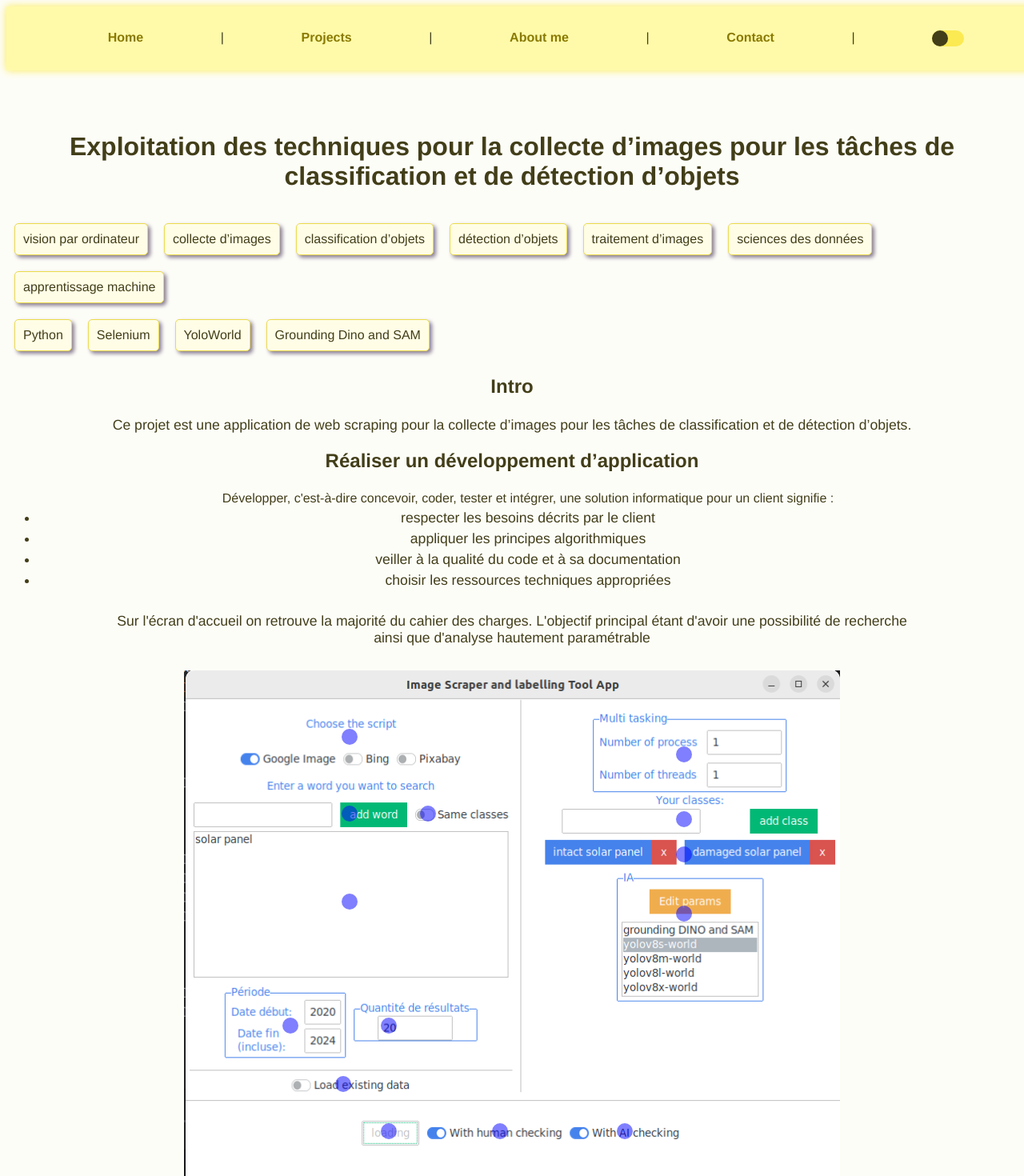
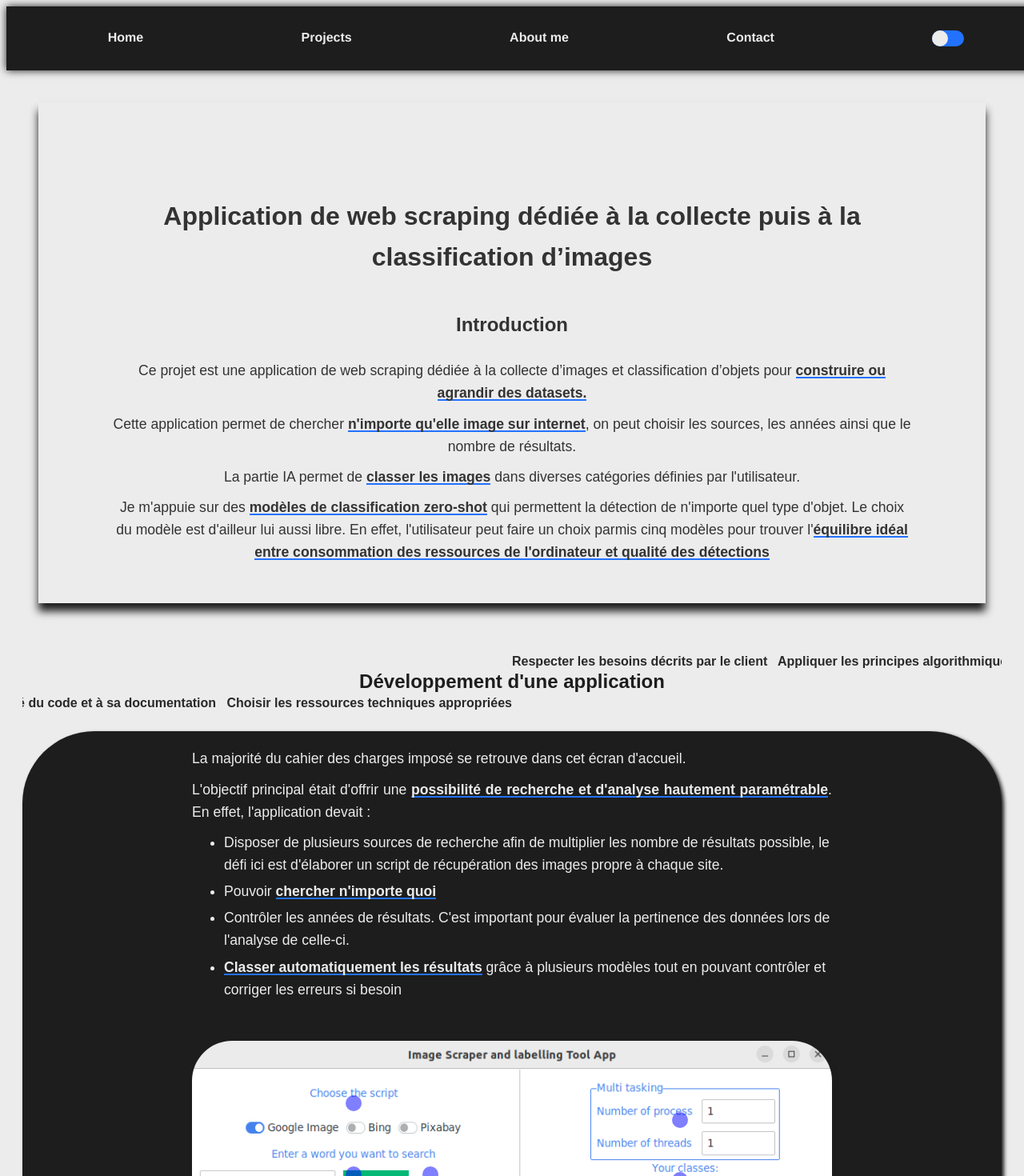
Before and after one commit to EnzoBellicaud/portfolio, a Vue app: page /projects/stageWebScraping in a window 1280 px wide. Shown: the top 1470 px of the page at 80% size. Built offline with nearby package versions, Linux system fonts and the light colour scheme.

Commit message:
v2 portfolio stage

```diff
--- a/src/App.vue
+++ b/src/App.vue
@@ -9,7 +9,7 @@
     </nav>
     <router-view/>
     <footer>
-      Contactez moi
+      Enzo Bellicaud
     </footer>
   </div>
 </template>
@@ -33,36 +33,15 @@ export default {
 
 <style>
 :root {
-  --yellowback1 : #FDFDF8;
-  --yellowback2 : #FFFDE6;
-  --yellowIC1 : #FFFAAA;
-  --yellowIC2 : #FFF380;
-  --yellowIC3 : #FBEA52;
-  --yellowborder1 : #EBDB4D;
-  --yellowborder2 : #DACD52;
-  --yellowborder3 : #C7B600;
-  --yellowsolid1 : #FFE900;
-  --yellowsolid2 : #F9E000;
-  --yellowtext1 : #8A7A00;
-  --yellowtext2 : #423E19;
-
-  --grayback1 : #FDFCFE;
-  --grayback2 : #FAF8FC;
-  --grayIC1 : #F2EFF5;
-  --grayIC2 : #EBE6EF;
-  --grayIC3 : #E5DEE9;
-  --grayborder1 : #DED7E4;
-  --grayborder2 : #D4CBDB;
-  --grayborder3 : #C2B6CC;
-  --graysolid1 : #94889E;
-  --graysolid2 : #897E92;
-  --graytext1 : #696070;
-  --graytext2 : #231D27;
+  --noir1 : #1D1D1D;
+  --noir2 : #292929;
+  --bleu1 : #2272FF;
+  --blanc1 : #ececec;
 }
 
 :root[data-theme="dark"] {
-  --yellowback1 : #12110B;
-  --yellowback2 : #19180F;
+  --background1 : #12110B;
+  --background2 : #19180F;
   --yellowIC1 : #282406;
   --yellowIC2 : #332D00;
   --yellowIC3 : #3E3700;
@@ -74,44 +53,30 @@ export default {
   --yellowtext1 : #F3E248;
   --yellowtext2 : #F4EEB4;
 
-  --grayback1 : #121014;
-  --grayback2 : #1B181D;
-  --grayIC1 : #252127;
-  --grayIC2 : #2D2831;
-  --grayIC3 : #352E39;
-  --grayborder1 : #3E3744;
-  --grayborder2 : #4D4454;
-  --grayborder3 : #685B71;
-  --graysolid1 : #766980;
-  --graysolid2 : #83768E;
-  --graytext1 : #BBAFC4;
-  --graytext2 : #EFEDF1;
 }
 
 html {
-  background-color: var(--yellowback1);
-  color: var(--yellowtext2);
+  background-color: var(--blanc1);
+  color: var(--noir1);
 }
 
 #app {
   font-family: Avenir, Helvetica, Arial, sans-serif;
   -webkit-font-smoothing: antialiased;
   -moz-osx-font-smoothing: grayscale;
-  text-align: center;
-
 }
 
 nav {
   width: 100%;
   padding: 30px;
-  background-color: var(--yellowIC1);
+  background-color: var(--noir1);
   display: flex;
   justify-content: space-evenly;
-  box-shadow: var(--yellowIC3) 0px 0px 10px;
+  box-shadow: var(--noir1) 0px 0px 10px;
 }
 
 a {
-  color: var(--yellowtext1);
+  color: var(--blanc1);
 }
 
 nav a {
@@ -120,24 +85,24 @@ nav a {
 }
 
 nav a.router-link-exact-active {
-  color: var(--yellowtext2);
+  color: var(--bleu1);
 }
 
 nav a:hover {
-  color: var(--yellowtext2);
+  color: var(--bleu1);
 }
 
 footer {
   width: 100%;
-  background-color: var(--yellowIC1);
-  color: var(--yellowtext1);
+  background-color: var(--noir1);
+  color: var(--blanc1);
   padding: 20px;
   text-align: center;
 }
 
 .toggleMode {
-  background-color: var(--yellowIC3);
-  color: var(--yellowtext2);
+  background-color: var(--bleu1);
+  color: var(--blanc1);
   border: none;
   border-radius: 90px;
   cursor: pointer;
@@ -151,7 +116,7 @@ footer {
 }
 
 .slider {
-  background-color: var(--yellowtext2);
+  background-color: var(--blanc1);
   border-radius: 90px;
   height: 20px;
   width: 20px;
@@ -161,18 +126,19 @@ h2 {
   font-size: 2em;
   padding: 50px 20px 20px 20px;
   margin-bottom: 10px;
-  color: var(--yellowtext2);
   text-align: center;
 }
 
 h3 {
   font-size: 1.5em;
   margin-top: 20px;
+  text-align: center;
 }
 
 p {
   font-size: 1.1em;
   margin: 10px 0;
+  text-align: justify;
 }
 
 ul {
--- a/src/components/ImageWithBubbles.vue
+++ b/src/components/ImageWithBubbles.vue
@@ -76,6 +76,7 @@ export default {
 .main-image {
   width: 100%;
   display: block;
+  border-radius: 50px;
 }
 
 .bubble {
@@ -89,7 +90,8 @@ export default {
 
 .description {
   margin-top: 20px;
-  background-color: var(--yellowback2);
+  background-color: var(--noir1);
+  color: var(--blanc1);
   padding: 10px;
   border-radius: 5px;
   box-shadow: 0 0 10px rgba(0, 0, 0, 0.5);
--- a/src/components/ListePuce.vue
+++ b/src/components/ListePuce.vue
@@ -24,9 +24,9 @@ export default {
   .puce {
     margin: 10px;
     padding: 10px;
-    background-color: var(--yellowback2);
-    border: 1px solid var(--yellowborder1);
+    background-color: var(--noir2);
+    color: var(--blanc1);
     border-radius: 5px;
-    box-shadow: 3px 3px 5px var(--graysolid2) ;
+    box-shadow: 3px 3px 5px var(--noir2) ;
   }
 </style>
--- a/src/views/projects/ProjectsList.vue
+++ b/src/views/projects/ProjectsList.vue
@@ -1,11 +1,10 @@
 <template>
   <div>
-    <div class="projet">
-      <router-link to="/projects/stageWebScraping">
+    <div >
+      <router-link to="/projects/stageWebScraping" class="projet">
         <div class="card">
           <img src="@/assets/MainAfter.webp" alt="TODO"/>
-          <div class="card-text">
-            <p>Voici le texte qui apparaît en glissant par la droite</p>
+          <div class="card-text"><p class="description">Voici le texte qui apparaît en glissant par la droite</p>
           </div>
         </div>
         <div class="credits">
@@ -22,9 +21,9 @@
   margin: 200px;
   display: flex;
   align-items: center;
-  background-color: var(--yellowback2);
+  background-color: var(--blanc1);
   width: 50%; /* Ajustez selon vos besoins */
-  height: 50%; /* Ajustez selon vos besoins */
+  height: 350px; /* Ajustez selon vos besoins */
 }
 .card {
   position: relative;
@@ -46,26 +45,38 @@
   right: -100%; /* Commence en dehors de la carte */
   width: 100%;
   height: 100%;
-  background: var(--yellowback2);
-  color: var(--yellowtext2);
+  background: var(--noir1);
+  color: var(--blanc1);
   display: flex;
   align-items: center;
-  justify-content: center;
+  justify-content: start;
   transition: right 0.5s ease;
   box-sizing: border-box;
   border-radius: 15px 0 0 15px;
 }
 
+.description {
+  width: 75%;
+  text-align: center;
+}
+
 .card:hover .card-text {
   right: -25%; /* Texte glisse en chevauchant l'image */
 }
+h2 {
+  padding-top: 0;
+}
 .credits {
   display: flex;
-  padding: 40px;
+  height: 100%;
   flex-direction: column;
-  background: var(--yellowback2);
-  color: var(--yellowtext2);
+  background: var(--noir1);
+  color: var(--blanc1);
+  align-items: center;
+  justify-content: center;
+  border-radius: 0 15px 15px 0;
 }
+
 </style>
 
 <script>
--- a/src/views/projects/StageWebScraping.vue
+++ b/src/views/projects/StageWebScraping.vue
@@ -1,62 +1,92 @@
 <template>
-  <div>
-    <h2>
-      Exploitation des techniques pour la collecte d’images
-      pour les tâches de classification et de détection d’objets
-    </h2>
-    <ListePuce :mots="['vision par ordinateur', 'collecte d’images',
-    'classification d’objets', 'détection d’objets','traitement d’images',
-    'sciences des données', 'apprentissage machine']"/>
-    <ListePuce :mots="['Python', 'Selenium','YoloWorld', 'Grounding Dino and SAM']"/>
+  <div class="content">
+
+    <div class="titles">
+
+
+      <div class="shadow-top">
+        <h2>
+          Application de web scraping dédiée à la collecte puis à la classification d’images
+        </h2>
+        <h3 >Introduction</h3>
+        <div class="intro">
+          <p class="soustitre">Ce projet est une application de web scraping dédiée à la collecte d’images et classification d’objets pour <span class="important">construire ou agrandir des datasets.</span></p>
+          <p class="soustitre">Cette application permet de chercher <span class="important">n'importe qu'elle image sur internet</span>, on peut choisir les sources, les années ainsi que le nombre de résultats.</p>
+          <p class="soustitre">La partie IA permet de <span class="important">classer les images</span> dans diverses catégories définies par l'utilisateur.</p>
+          <p class="soustitre"> Je m'appuie sur des <span class="important">modèles de classification zero-shot</span> qui permettent la détection de n'importe quel type d'objet. Le choix du modèle est d'ailleur lui aussi libre. En effet, l'utilisateur peut faire un choix parmis cinq modèles pour trouver l'<span class="important">équilibre idéal entre consommation des ressources de l'ordinateur et qualité des détections</span></p>
+        </div>
+      </div>
+    </div>
+
     <div>
-      <h3>Intro</h3>
-      <p>
-        Ce projet est une application de web scraping pour la collecte d’images pour les tâches de classification et de détection d’objets.
-      </p>
-    </div>
-    <div>
-      <div>
-        <h3>Réaliser un développement d’application</h3>
-        <ul>
-          Développer, c'est-à-dire concevoir, coder, tester et intégrer, une solution informatique pour un client signifie :
-          <li>respecter les besoins décrits par le client</li>
-          <li>appliquer les principes algorithmiques</li>
-          <li>veiller à la qualité du code et à sa documentation</li>
-          <li>choisir les ressources techniques appropriées</li>
-        </ul>
+      <div class="title-container">
+        <h3 class="title">Développement d'une application</h3>
+        <div class="scrolling-text-top">Respecter les besoins décrits par le client &nbsp; Appliquer les principes algorithmiques &nbsp; Veiller à la qualité du code et à sa documentation &nbsp; Choisir les ressources techniques appropriées</div>
+        <div class="scrolling-text-bottom">Respecter les besoins décrits par le client &nbsp; Appliquer les principes algorithmiques &nbsp; Veiller à la qualité du code et à sa documentation &nbsp; Choisir les ressources techniques appropriées</div>
       </div>
-      <div class="container row">
-        <p>Sur l'écran d'accueil on retrouve la majorité du cahier des charges. L'objectif principal étant d'avoir une possibilité de recherche ainsi que d'analyse hautement paramétrable</p>
-        <ImageWithBubbles
+      <div class="container dark row">
+        <div class="description">
+          <p>La majorité du cahier des charges imposé se retrouve dans cet écran d'accueil.</p>
+          <p>L'objectif principal était d'offrir une <span class="important">possibilité de recherche et d'analyse hautement paramétrable</span>. En effet, l'application devait :</p>
+          <ul>
+            <li>Disposer de plusieurs sources de recherche afin de multiplier les nombre de résultats possible, le défi ici est d'élaborer un script de récupération des images propre à chaque site.</li>
+            <li>Pouvoir <span class="important">chercher n'importe quoi</span></li>
+            <li>Contrôler les années de résultats. C'est important pour évaluer la pertinence des données lors de l'analyse de celle-ci.</li>
+            <li><span class="important">Classer automatiquement les résultats</span> grâce à plusieurs modèles tout en pouvant contrôler et corriger les erreurs si besoin</li>
+          </ul>
+        </div>
+          <ImageWithBubbles
             class="image"
             :imageSrc="images[2].src"
             :bubbles="images[2].bubbles"
         />
       </div>
-      <div class="container row-reverse">
-        <p>Si l'utilisateur souhaite controler les résultats, il arrive alors sur cette, nouvelle vue (pour cet exemple, les résultats ont été obtenus avec les paramètres configuré dans le screenshot juste au dessus</p>
+      <div class="container dark row-reverse">
+        <div class="description">
+          <p>Si l'utilisateur souhaite contrôler les résultats, il arrive alors sur cette <span class="important">nouvelle vue.</span></p>
+          <p>Pour cet exemple, les résultats ont été obtenus avec les paramètres configurés dans le screenshot juste au-dessus.</p>
+          <p>Afin de garantir la modularité de l'application j'ai intégré <span class="important">des options et des filtres pour gérer l'affichage</span>. Ainsi il ne reste plus qu'à classer les images en choisissant une classe et en cliquant sur les images correspondantes !</p>
+        </div>
         <ImageWithBubbles
             class="image"
             :imageSrc="images[0].src"
             :bubbles="images[0].bubbles"
         />
       </div>
-      <div class="container row">
+      <div class="title-container">
+        <h3 class="title">Conduire un projet</h3>
+        <div class="scrolling-text-top">communiquer efficacement avec les différents acteurs d'un projet &nbsp; adopter une démarche proactive, créative et critique &nbsp;</div>
+        <div class="scrolling-text-bottom">communiquer efficacement avec les différents acteurs d'un projet &nbsp; adopter une démarche proactive, créative et critique &nbsp;</div>
+      </div>
+      <div class="container dark row">
         <div class="description">
-          <h3>Conduire un projet</h3>
-          <p>
-            Afin de conduire au mieux le projet, je maintenais un journal quotidien des tâches que je réalisais, ainsi que celle qui me restait.
-            Le suivi du projet ce faisait également au travers de commit régulier ainsi qu'une séparation entre branche dev et main afin de toujour garantir une version à jour du logiciel.
-          </p>
+          <p>Pour assurer le suivi du projet, je tenais <span class="important">un journal quotidien</span> des tâches réalisées et de celles restant à accomplir Cette liste comprenait un code couleur pour indiquer mon avancement. Il est ainsi simple de s'appercevoir que j'ai eu un problème avec l'implémentation du modèle anomaly clip.</p>
+          <p><span class="important">Je restais agile</span> car pendant l'avancement de l'application les perspectives de ce qui était possible pouvait évoluer. Pour cela je faisais <span class="important">une démonstration deux fois par semaine</span> minimum dont une souvent le vendredi pour regarder l'avancement de la semaine.</p>
+          <p>Le suivi était également effectué grâce à <span class="important">des commits réguliers</span> et une séparation entre les branches de développement (dev) et principale (main) pour <span class="important">garantir une version toujours stable du logiciel.</span></p>
         </div>
-        <img src="@/assets/stageWebScraping/journalSuivi1.png" alt="screenshot d'une TODO liste" class="illustration">
+        <img src="@/assets/stageWebScraping/journalSuivi1.png"
+             alt="screenshot d'une TODO liste"
+             class="image"
+        >
+      </div>
+    </div>
+    <div class="shadow-bottom">
+      <div>
+        <h3>Conclusion</h3>
+        <p class="soustitre">Cette application vise à se positionner comme un véritable <span class="important">outil de data engineering</span> en englobant la collecte et la classification d'images</p>
+        <p class="soustitre">Pour servir, cette outil doit comprendre toutes les fonctionnalités dont pouvait avoir besoin le chercheur qui l'utilise. Pour cela il a fallut <span class="important">communiquer régulièrement</span> sur les directions que je devais prendre</p>
+        <p class="soustitre">Cette application est encore vouée à évoluer, pour cela j'ai soigné la <span class="important">documentation du code </span> ainsi que fournit des détails sur son utilisation</p>
+        <p class="soustitre">Et pour être facilement utilisable elle devait aussi être claire, il a fallu donc énormément de <span class="important">réflexion sur les scénarios d'utilisation des diverses fonctionnalités</span></p>
+      </div>
+      <div class="keyword">
+        <span>Mots clés</span>
+        <ListePuce :mots="['Python', 'Selenium', 'YoloWorld', 'Grounding Dino and SAM','vision par ordinateur', 'collecte d’images', 'classification d’objets', 'détection d’objets', 'traitement d’images', 'sciences des données', 'apprentissage machine']"/>
       </div>
     </div>
   </div>
+</template>
 
-</template>
 <script>
-
 import ListePuce from "@/components/ListePuce.vue";
 import ImageWithBubbles from "@/components/ImageWithBubbles.vue";
 
@@ -70,13 +100,13 @@ export default {
     return {
       images: [
         {src: 'stageWebScraping/galleryPage1.png', bubbles : [
-            {top: '3%', left: '0.2%', description: 'Menu Option: Ce menu permet de choisir le répertoire de téléchargement des images, la taille des images et le nombre d\'images à afficher dans la gallerie. Il est aussi possible d\'utiliser des raccourcis pour avoir accès à ces paramètres.' },
-            {top: '8%', left: '50%', description: 'Filtres : trois filtres sont disponibles, un par année, un par mot de recherche et un par source' },
-            {top: '15%', left: '50%', description: 'Affichage des options : les options selectionnées par l\'utilisateur sont affichées ici' },
-            {top: '55%', left: '50%', description: "Gallerie d'image : Les images trouvées par le scraper sont affichées ici" },
-            {top: '91%', left: '50%', description: 'Option de sauvegarde: les images peuvent être sauvargées dans le répertoire de téléchargement, dans un csv, dans les deux ou dans aucun des deux (les images seront donc perdues)' },
-            {top: '95%', left: '40%', description: "Retour à l'écran précédent : permet de revenir à l'écran de départ afin de relancer une recherche" },
-            {top: '95%', left: '52%', description: 'Choix de l\'outil de classification: les images peuvent être classée à la main dans le cas où l\'utilisateur n\'est pas satisfait de la classification automatique ou qu\'il ne l\'a pas activée. Pour cela il suffit de choisir une classe et de cliquer sur les images que l\'on veut inscrire dans cette classe' },
+            {top: '3%', left: '0.2%', description: 'Menu Option: Ce menu permet de choisir le répertoire de téléchargement des images, la taille des images et le nombre d\'images à afficher dans la galerie. Il est aussi possible d\'utiliser des raccourcis pour accéder à ces paramètres.' },
+            {top: '8%', left: '50%', description: 'Filtres : Trois filtres sont disponibles, par année, par mot de recherche et par source.' },
+            {top: '15%', left: '50%', description: 'Affichage des options : Les options sélectionnées par l\'utilisateur sont affichées ici.' },
+            {top: '55%', left: '50%', description: 'Galerie d\'images : Les images trouvées par le scraper sont affichées ici.' },
+            {top: '91%', left: '50%', description: 'Options de sauvegarde : Les images peuvent être sauvegardées dans le répertoire de téléchargement, dans un CSV, ou dans les deux. Si aucune option n\'est choisie, les images seront perdues.' },
+            {top: '95%', left: '40%', description: 'Retour à l\'écran précédent : Permet de revenir à l\'écran de départ pour relancer une recherche.' },
+            {top: '95%', left: '52%', description: 'Choix de l\'outil de classification : Les images peuvent être classées manuellement si l\'utilisateur n\'est pas satisfait de la classification automatique ou ne l\'a pas activée. Il suffit de choisir une classe et de cliquer sur les images à classer.' },
           ]
         },
         {src: 'stageWebScraping/galleryPage2.png', bubbles : [
@@ -86,20 +116,19 @@ export default {
         },
         {src: 'stageWebScraping/startingPage1.png', bubbles : [
             {top: '10%', left: '24%', description: 'Choix des sources de recherche'},
-            {top: '23%', left: '24%', description: 'Ajout de mot de recherche' },
-            {top: '23%', left: '36%', description: 'Activation de classe identique aux mots de recherche' },
+            {top: '23%', left: '24%', description: 'Ajout de mots de recherche' },
+            {top: '23%', left: '36%', description: 'Activation de classes identiques aux mots de recherche' },
             {top: '38%', left: '24%', description: 'Liste des mots de recherche'},
             {top: '59%', left: '15%', description: 'Période de recherche'},
-            {top: '59%', left: '30%', description: 'Quantité de résultats de recherche pour chaque mots et chaque année'},
+            {top: '59%', left: '30%', description: 'Quantité de résultats de recherche pour chaque mot et chaque année'},
             {top: '69%', left: '23%', description: 'Activation de l\'ajout d\'images locales pour les classer'},
-            {top: '13%', left: '75%', description: 'Optimisation des performances: Le nombre de processus améliore la vitesse de l\'ia tandis que le nombre de thread améliore la vitesse du scrapper'},
-            {top: '24%', left: '75%', description: 'Ajout des classes, ce champs est désactivé lorsque le bouton "Sames classes" est actif'},
+            {top: '13%', left: '75%', description: 'Optimisation des performances : Le nombre de processus améliore la vitesse de l\'IA tandis que le nombre de threads améliore la vitesse du scraper.'},
+            {top: '24%', left: '75%', description: 'Ajout des classes, ce champ est désactivé lorsque le bouton "Sames classes" est actif.'},
             {top: '30%', left: '75%', description: 'Liste des classes'},
-            {top: '40%', left: '75%', description: 'Choix de l\'ia et de ses paramètres (sa précision)'},
-            {top: '77%', left: '30%', description: 'Bouton pour lancer les recherches. Celui-ci affiche "loading" après le lancement du programme'},
-            {top: '77%', left: '47%', description: 'Permet de choisir si l\'utilisateur veut controler les résultats'},
-            {top: '77%', left: '66%', description: 'Permet de choisir si l\'utilisateur veut que l\'ia classe les résultats'},
-
+            {top: '40%', left: '75%', description: 'Choix de l\'IA et de ses paramètres (sa précision)'},
+            {top: '77%', left: '30%', description: 'Bouton pour lancer les recherches. Celui-ci affiche "loading" après le lancement du programme.'},
+            {top: '77%', left: '47%', description: 'Permet de choisir si l\'utilisateur veut contrôler les résultats.'},
+            {top: '77%', left: '66%', description: 'Permet de choisir si l\'utilisateur veut que l\'IA classe les résultats.'},
           ]
         },
         {src: 'stageWebScraping/waitingPage1.png', bubbles : [
@@ -124,53 +153,160 @@ export default {
 </script>
 
 <style scoped>
+.titles {
+  text-align: center;
+  padding: 20px;
+}
+
+.soustitre {
+  text-align: center;
+}
+.content {
+  font-family: 'Arial', sans-serif;
+  line-height: 1.6;
+  color: #333;
+  margin: 20px;
+}
 
 .container {
   display: flex;
   flex-wrap: wrap;
-  width: 80dvi;
-  margin: auto;
+  align-items: center;
+  justify-content: center;
+  margin: 20px 0;
 }
 
-.row{
+.row {
   flex-direction: row;
 }
 
 .row-reverse {
   flex-direction: row-reverse;
-}
-
-.description {
-  width: 40%;
-  margin : 10px
-}
-
-.illustration {
-  width: 50%;
+  text-align: left;
 }
 
 .image {
   width: 80%;
-  margin: 20px auto;
+  max-width: 800px;
+  margin: 20px;
   display: block;
+  border-radius: 50px;
+  box-shadow: 3px 3px 5px var(--noir1) ;
 }
 
+.description{
+  max-width: 800px;
+  margin: 10px;
+}
+
+.intro {
+  max-width: 1000px;
+  margin: auto;
+}
+
+.important {
+  font-weight: bold;
+  transform: translate(-50%,-50%);
+  background-image: linear-gradient(var(--bleu1), var(--bleu1));
+  background-size: 100% 2px;
+  background-repeat: no-repeat;
+  background-position: 0% 100%;
+  transition: background-size .7s, background-position .5s ease-in-out;
+}
+
+.important:hover {
+  background-size: 100% 100%;
+  background-position: 0% 100%;
+  transition: background-position .7s, background-size .5s ease-in-out;
+}
+.title-container {
+  position: relative;
+  overflow: hidden;
+  width: 100%;
+  height: 80px; /* Adjust the height as needed */
+  display: flex;
+  align-items: center;
+  justify-content: center;
+  margin-bottom: 20px;
+  margin-top: 40px;
+}
+
+.title {
+  position: relative;
+  z-index: 2;
+  color: var(--noir1);
+}
+
+.scrolling-text-top {
+  position: absolute;
+  top: 65%;
+  white-space: nowrap;
+  font-weight: bold;
+  font-size: 1em;
+  color: var(--noir2);
+  animation: scroll-left 20s linear infinite;
+}
+
+.scrolling-text-bottom {
+  position: absolute;
+  top: 0%;
+  white-space: nowrap;
+  font-weight: bold;
+  font-size: 1em;
+  color: var(--noir2);
+  animation: scroll-right 20s linear infinite;
+}
+.dark {
+  background-color: var(--noir1);
+  border-radius: 90px;
+  color : var(--blanc1);
+  box-shadow: 3px 3px 5px var(--noir1) ;
+}
+@keyframes scroll-right {
+  0% {
+    transform: translateX(100%);
+  }
+  100% {
+    transform: translateX(-100%);
+  }
+}
+@keyframes scroll-left {
+  0% {
+    transform: translateX(-100%);
+  }
+  100% {
+    transform: translateX(100%);
+  }
+}
+
+.keyword{
+  display: flex;
+  flex-direction: column;
+  text-align: center;
+  color: var(--blanc1);
+  border-radius: 90px;
+  background-color: var(--noir1);
+  justify-content: center;
+  padding: 20px;
+}
+.shadow-top {
+  padding: 40px;
+  box-shadow: 0px 10px 10px var(--noir1) ;
+}
+.shadow-bottom{
+  margin-top: 80px;
+  padding: 40px;
+  box-shadow: 0px -10px 10px var(--noir1) ;
+}
 @media (max-width: 600px) {
+
+  .image, .description{
+    width: 100%;
+    margin: 10px 0;
+  }
+
   .container {
     flex-direction: column;
   }
-
-
-  h2 {
-    font-size: 1.5em;
-  }
-
-  h3 {
-    font-size: 1.2em;
-  }
-
-  .image {
-    width: 100%;
-  }
 }
 </style>
```
Also changed, not shown: src/assets/stageWebScraping/journalSuivi1.png, src/assets/stageWebScraping/startingPage1.png.
